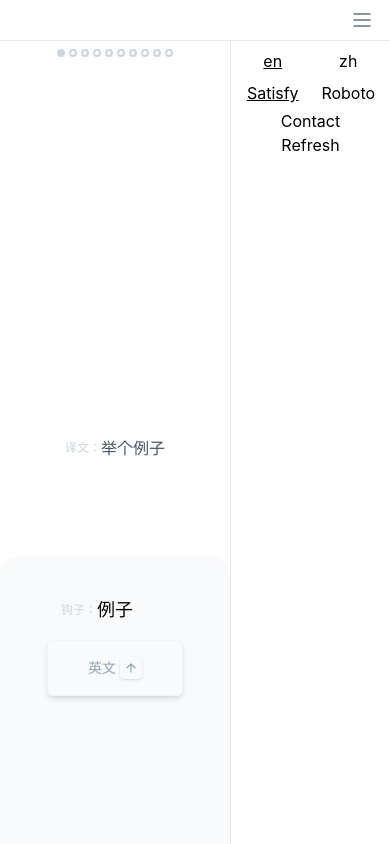
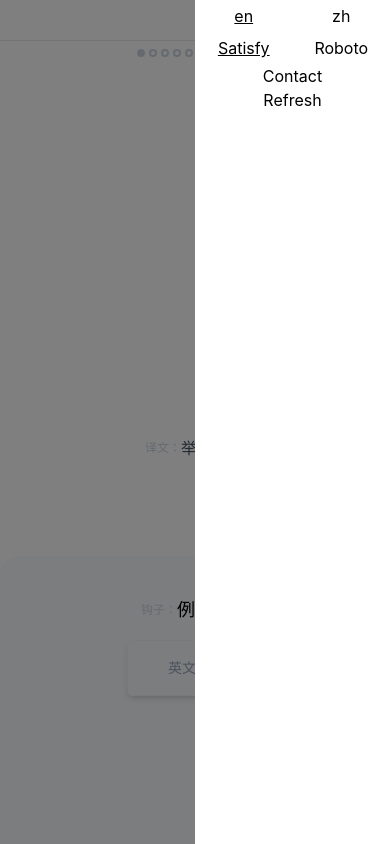
Before and after one commit to StrangeTown/just_recite_web, a React app: page / in a window 390 px wide. Both pictures are taken after a click on the element 362 px from the left and 20 px from the top of the page. Built offline with nearby package versions, Linux system fonts and the light colour scheme.

Commit message:
update settings style

```diff
--- a/src/App.tsx
+++ b/src/App.tsx
@@ -26,7 +26,13 @@ function App() {
 				<div className="flex-1">
 					<Home />
 				</div>
-				{settingsVisible && <Settings />}
+				{settingsVisible && (
+					<Settings
+						onClose={() => {
+							setSettingsVisible(false);
+						}}
+					/>
+				)}
 			</div>
 		</div>
 	);
--- a/src/components/Header.tsx
+++ b/src/components/Header.tsx
@@ -7,11 +7,11 @@ interface HeaderProps {
 const Header = ({ onSettingsClick, settingsVisible }: HeaderProps) => {
 	const { t } = useTranslation();
 
-  const menuColorCls = settingsVisible ? "text-slate-500" : "text-slate-300";
+  const menuColorCls = settingsVisible ? "md:text-slate-500" : "md:text-slate-300";
 	return (
 		<div className="flex justify-end px-4 py-2 border-b">
 			<div
-				className={`flex items-center gap-2 ${menuColorCls}`}
+				className={`flex items-center gap-2 text-slate-500 ${menuColorCls}`}
 				onClick={() => {
 					onSettingsClick();
 				}}
--- a/src/components/Settings/Contact.tsx
+++ b/src/components/Settings/Contact.tsx
@@ -1,53 +1,10 @@
-import { useState } from "react";
-import contactImg from "../../assets/images/WechatIMG198.jpg";
-
-interface IContactModalProps {
-	onClose: () => void;
+interface IContactProps {
+  onClick: () => void;
 }
-const ContactModal = ({ onClose }: IContactModalProps) => {
-	return (
-		<div className="fixed inset-0 bg-[#091a12] backdrop-opacity-10 flex items-center justify-center">
-			{/* close icon */}
-			<div className="absolute top-4 right-4 mt-2 mr-2" onClick={onClose}>
-				<svg
-					xmlns="http://www.w3.org/2000/svg"
-					className="h-6 w-6 text-slate-500 cursor-pointer"
-					fill="none"
-					viewBox="0 0 24 24"
-					stroke="currentColor"
-				>
-					<path
-						strokeLinecap="round"
-						strokeLinejoin="round"
-						strokeWidth="1.5"
-						d="M6 18L18 6M6 6l12 12"
-					/>
-				</svg>
-			</div>
-			<div className="max-w-sm">
-				<img src={contactImg} alt="" />
-			</div>
-		</div>
-	);
-};
-
-const Contact = () => {
-	const [modalVisible, setModalVisible] = useState(false);
-
-	const handleContactClick = () => {
-		setModalVisible(true);
-	};
-
+const Contact = ({ onClick }: IContactProps) => {
 	return (
 		<>
-			{modalVisible && (
-				<ContactModal
-					onClose={() => {
-						setModalVisible(false);
-					}}
-				/>
-			)}
-			<div onClick={handleContactClick}>Contact</div>
+			<div onClick={onClick}>Contact</div>
 		</>
 	);
 };
--- /dev/null
+++ b/src/components/Settings/ContactModal.tsx
@@ -0,0 +1,33 @@
+import contactImg from "../../assets/images/WechatIMG198.jpg";
+
+interface IContactModalProps {
+	onClose: () => void;
+}
+const ContactModal = ({ onClose }: IContactModalProps) => {
+	return (
+		<div className="fixed top-0 left-0 w-screen h-full z-10 inset-0 bg-[#091a12] backdrop-opacity-10 flex items-center justify-center">
+			{/* close icon */}
+			<div className="absolute top-4 right-4 mt-2 mr-2" onClick={onClose}>
+				<svg
+					xmlns="http://www.w3.org/2000/svg"
+					className="h-6 w-6 text-slate-500 cursor-pointer"
+					fill="none"
+					viewBox="0 0 24 24"
+					stroke="currentColor"
+				>
+					<path
+						strokeLinecap="round"
+						strokeLinejoin="round"
+						strokeWidth="1.5"
+						d="M6 18L18 6M6 6l12 12"
+					/>
+				</svg>
+			</div>
+			<div className="max-w-sm">
+				<img src={contactImg} alt="" />
+			</div>
+		</div>
+	);
+};
+
+export default ContactModal;
--- a/src/components/Settings/index.tsx
+++ b/src/components/Settings/index.tsx
@@ -5,14 +5,30 @@ import { useAppDispatch, useAppSelector } from "../../store/hooks";
 import { selectEnFont, setEnFont } from "../../store/slices/settingSlice";
 import Contact from "./Contact";
 import Refresh from "./Refresh";
+import { useEffect, useState } from "react";
+import ContactModal from "./ContactModal";
 
 const languageArr = ["en", "zh"];
 const enFontArr = ["Satisfy", "Roboto"];
 
-const Settings = () => {
+interface ISettingsProps {
+	onClose: () => void;
+}
+const Settings = ({ onClose }: ISettingsProps) => {
 	const { i18n } = useTranslation();
 	const dispatch = useAppDispatch();
 	const enFont = useAppSelector(selectEnFont);
+	const [contactModalVisible, setContactModalVisible] = useState(false);
+	const [backdropBgOpacityCls, setBackdropBgOpacityCls] =
+		useState("bg-opacity-0");
+	const [contentTranslateX, setContentTranslateX] =
+		useState("translate-x-full");
+	useEffect(() => {
+		setTimeout(() => {
+			setBackdropBgOpacityCls("bg-opacity-50");
+			setContentTranslateX("translate-x-0");
+		}, 0);
+	}, []);
 
 	const currentLanguage =
 		appLocalstorage.getItem(appLocalstorage.keys.language) || "en";
@@ -26,8 +42,30 @@ const Settings = () => {
 		dispatch(setEnFont(font));
 	};
 
+	// check if the click is on the backdrop
+	const handleBackdropClick = (e: React.MouseEvent<HTMLDivElement>) => {
+		if (e.target !== e.currentTarget) {
+			return;
+		}
+
+		setBackdropBgOpacityCls("bg-opacity-0");
+		setContentTranslateX("translate-x-full");
+		setTimeout(() => {
+			onClose();
+		}, 500);
+	};
+
 	return (
-		<div className="w-40 border-l p-1">
+		<div
+			className={`fixed top-0 right-0 h-full w-full flex z-10 bg-black ${backdropBgOpacityCls} transition-all duration-500 flex justify-end`}
+			onClick={handleBackdropClick}
+		>
+			{contactModalVisible && (
+				<ContactModal onClose={() => setContactModalVisible(false)} />
+			)}
+			<div
+				className={`w-1/2 h-full bg-white ${contentTranslateX} transition-all duration-500`}
+			>
 				<SettingsItem
 					options={languageArr}
 					current={currentLanguage}
@@ -38,8 +76,9 @@ const Settings = () => {
 					current={enFont}
 					onClick={handleEnFontClick}
 				/>
-			<Contact />
+				<Contact onClick={() => setContactModalVisible(true)} />
 				<Refresh />
+			</div>
 		</div>
 	);
 };
```
Lines whose indentation alone changed are shown as unchanged.
